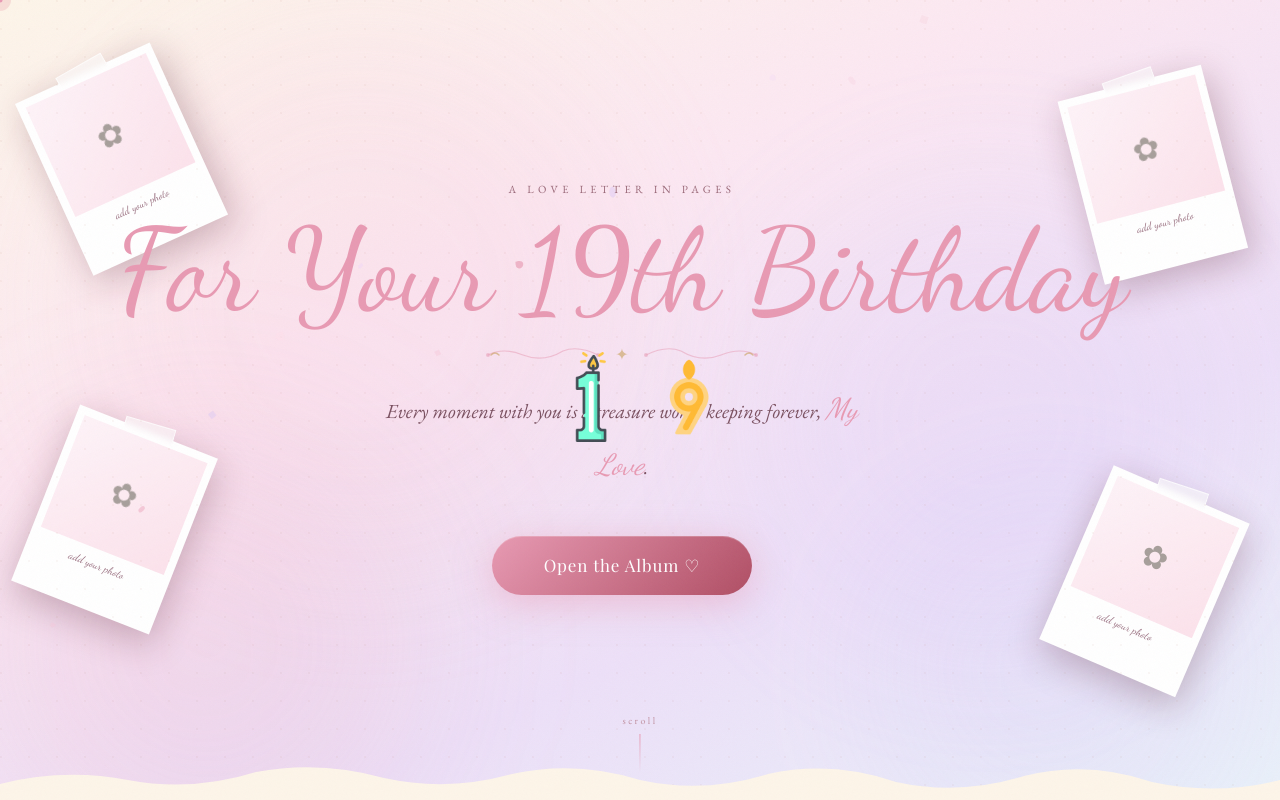
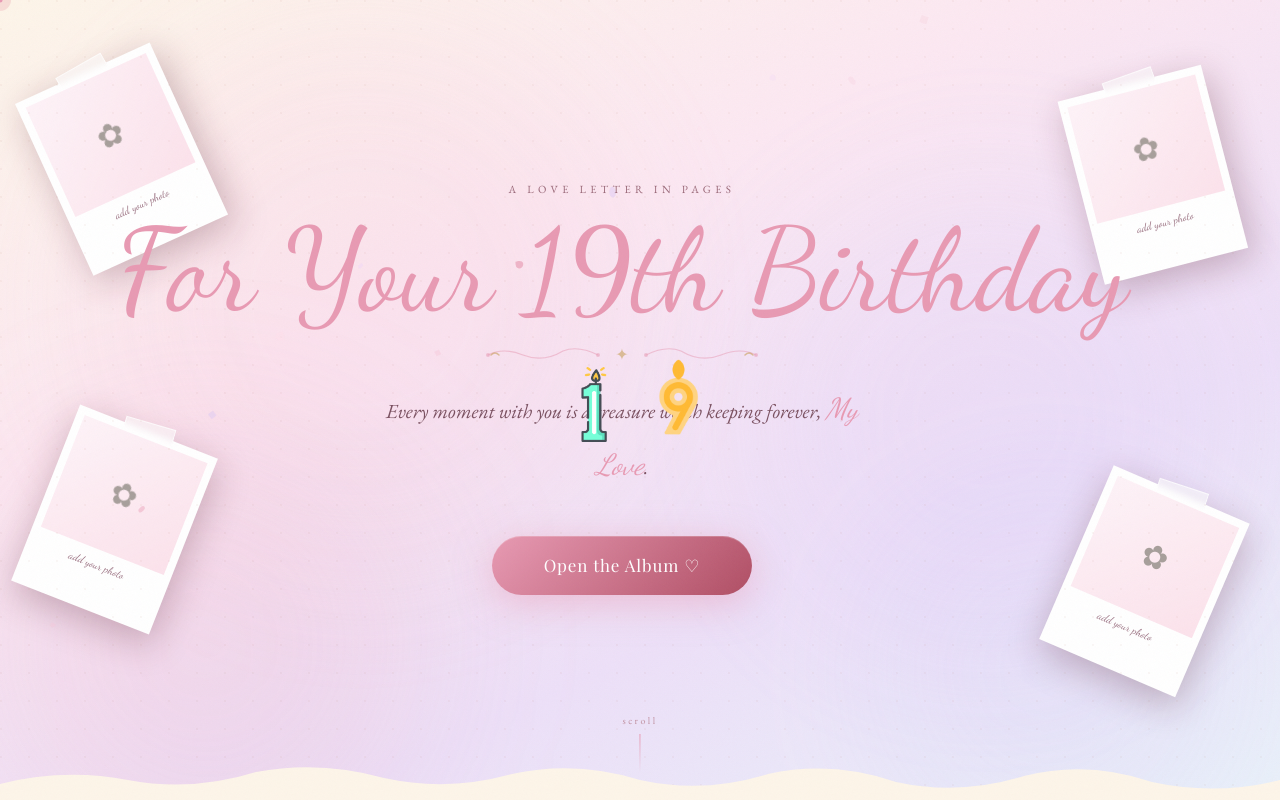
Before and after one commit to Pleasebemyvalentinemubashra/Birthday, a React (Vite) app in the folder frontend/: page / in a window 1280 px wide. Shown: the top 800 px of the page. Built offline with nearby package versions, Linux system fonts and the light colour scheme; no server answers; a web font is replaced by a local one.

Commit message:
Fix candle positioning and sizing
- Move candles directly on top of cake (y:-40 instead of y:-80)
- Make candle 1 smaller (75px) to match candle 9 (90px) better
- Reduce gap between candles from 8px to 2px for closer positioning

```diff
--- a/frontend/src/app/sections/CakeCandleSection.tsx
+++ b/frontend/src/app/sections/CakeCandleSection.tsx
@@ -38,7 +38,7 @@ function Candle1({ lit, scale=1 }: { lit?:boolean; scale?:number }) {
   return (
     <div style={{ display:'flex', flexDirection:'column', alignItems:'center', position:'relative' }}>
       {lit && <div style={{ position:'absolute', top:-15*scale, left:'50%', transform:'translateX(-50%)', zIndex:10 }}><Flame visible size={scale*1.2}/></div>}
-      <img src={`${import.meta.env.BASE_URL}candle_1073338.png`} alt="1" style={{ width: 90*scale, height: 'auto', display:'block' }} />
+      <img src={`${import.meta.env.BASE_URL}candle_1073338.png`} alt="1" style={{ width: 75*scale, height: 'auto', display:'block' }} />
     </div>
   );
 }
@@ -54,7 +54,7 @@ function Candle9({ lit, scale=1 }: { lit?:boolean; scale?:number }) {
 
 function Candle19({ lit, scale=1 }: { lit?:boolean; scale?:number }) {
   return (
-    <div style={{ display:'flex', alignItems:'flex-end', gap:8*scale, position:'relative' }}>
+    <div style={{ display:'flex', alignItems:'flex-end', gap:2*scale, position:'relative' }}>
       <Candle1 lit={lit} scale={scale}/>
       <Candle9 lit={lit} scale={scale}/>
     </div>
@@ -345,7 +345,7 @@ export function CakeCandleSection({ age, recipient = 'Mubashira' }: CakeCandleSe
           {(phase === 'landing' || phase === 'landed') && (
             <motion.div style={{ position:'absolute', left:'50%', zIndex:10, display:'flex', justifyContent:'center' }}
               initial={{ y:-180, x:'-50%' }}
-              animate={{ y:-80, x:'-50%' }}
+              animate={{ y:-40, x:'-50%' }}
               transition={{ duration:1.1, ease:[.22,1,.36,1] }}>
               <motion.div className="scale-[0.7] sm:scale-[0.85] md:scale-100"
                 animate={phase==='landed' ? { x:[0,-12,12,-12,12,-12,0] } : {}}
```
